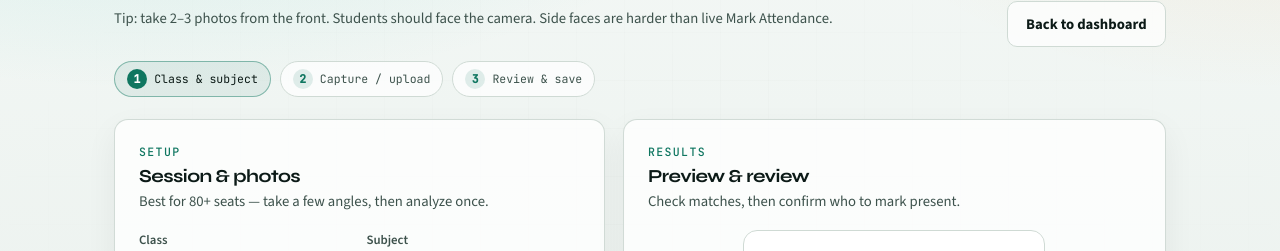
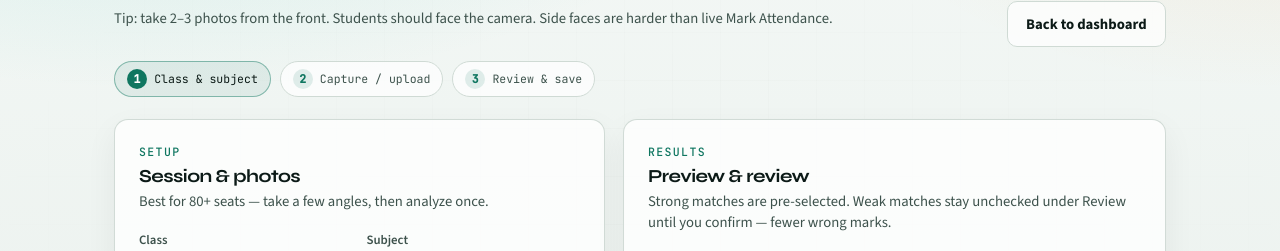
Before and after one commit to Karan2926/Assignment, a Flask app: page /mark_attendance_classroom in a window 1280 px wide. Shown: the part 160-411 px from the top of the page. Run offline with Flask 3, Linux system fonts and the light colour scheme; the visitor is signed in with stand-in values (Sample User, id 1); data that the repository does not hold is empty; a map, chart or similar area stays blank.

Commit message:
Replace confidence column with teacher Review workflow
Hide raw match percentages after classroom recognition. Strong matches
auto-select as Auto-OK; weaker matches stay unchecked as Needs review
so teachers confirm before saving and reduce wrong attendance marks.

Co-authored-by: Karan singh bhadouriya <Karan2926@users.noreply.github.com>

```diff
--- a/app.py
+++ b/app.py
@@ -1174,6 +1174,7 @@ def recognize_classroom():
         from model import (
             CLASSROOM_MARGIN,
             CLASSROOM_SIM_THRESHOLD,
+            CLASSROOM_STRONG_THRESHOLD,
             extract_embeddings_for_classroom,
             load_model_if_exists,
             predict_with_model,
@@ -1236,6 +1237,7 @@ def recognize_classroom():
                     "name": "Unknown",
                     "student_id": None,
                     "already_marked": False,
+                    "needs_review": True,
                     "closest_name": None,
                     "closest_confidence": float(closest_conf) if closest_id is not None else 0.0,
                 }
@@ -1260,6 +1262,8 @@ def recognize_classroom():
                         entry["class"] = row["class"]
                         entry["student_id"] = sid
                         entry["confidence"] = float(conf)
+                        # Weak matches need teacher confirmation (UI hides raw %)
+                        entry["needs_review"] = float(conf) < CLASSROOM_STRONG_THRESHOLD
 
                         c.execute(
                             """
@@ -1278,6 +1282,7 @@ def recognize_classroom():
 
                 # Not matched — keep label simple for teachers
                 entry["name"] = "Unknown"
+                entry["needs_review"] = True
                 entry["confidence"] = float(entry.get("closest_confidence") or conf or 0.0)
                 results_list.append(entry)
 
--- a/model.py
+++ b/model.py
@@ -22,6 +22,8 @@ CACHE_PATH = "embedding_cache.pkl"
 # buffalo_l recognition is ArcFace-family; far seats need strong detection/crops.
 LIVE_SIM_THRESHOLD = 0.38
 CLASSROOM_SIM_THRESHOLD = 0.28
+# Above match threshold but below this → teacher must confirm (UI "Needs review")
+CLASSROOM_STRONG_THRESHOLD = 0.40
 MARGIN = 0.03
 CLASSROOM_MARGIN = 0.02
 
--- a/static/js/camera_mark_classroom.js
+++ b/static/js/camera_mark_classroom.js
@@ -177,16 +177,43 @@ function drawPreview() {
   ctx.fillText("Preview (first photo) — results merged below", 18, 30);
 }
 
+/** Strong enough to auto-check; weaker matches need teacher review first. */
+const STRONG_MATCH = 0.40;
+
+function reviewInfo(face) {
+  if (!face.recognized) {
+    return { label: "Unknown — skip", autoCheck: false, needsReview: true };
+  }
+  if (face.already_marked) {
+    return { label: "Already marked", autoCheck: false, needsReview: false };
+  }
+  if (face.needs_review === true || (face.confidence || 0) < STRONG_MATCH) {
+    return { label: "Needs review", autoCheck: false, needsReview: true };
+  }
+  return { label: "Auto-OK", autoCheck: true, needsReview: false };
+}
+
 function buildTable() {
   recognizedTableBody.innerHTML = "";
+  let reviewCount = 0;
+
   detectedFaces.forEach((face) => {
+    const review = reviewInfo(face);
+    if (review.needsReview && face.recognized && !face.already_marked) {
+      reviewCount += 1;
+    }
+
     const tr = document.createElement("tr");
+    if (review.label === "Needs review") {
+      tr.style.background = "rgba(245, 158, 11, 0.08)";
+    }
 
     const checkTd = document.createElement("td");
-    if (face.recognized) {
+    if (face.recognized && !face.already_marked) {
       const checkbox = document.createElement("input");
       checkbox.type = "checkbox";
-      checkbox.checked = !face.already_marked;
+      // Only auto-check strong matches — weak ones need teacher confirmation
+      checkbox.checked = review.autoCheck;
       checkbox.dataset.studentId = face.student_id;
       checkTd.appendChild(checkbox);
     }
@@ -198,22 +225,34 @@ function buildTable() {
       : "Unknown";
     tr.appendChild(nameTd);
 
-    const confTd = document.createElement("td");
-    confTd.innerText = Math.round((face.confidence || 0) * 100) + "%";
-    tr.appendChild(confTd);
+    const reviewTd = document.createElement("td");
+    reviewTd.innerText = review.label;
+    if (review.label === "Needs review") {
+      reviewTd.style.fontWeight = "600";
+      reviewTd.style.color = "var(--amber, #B45309)";
+    } else if (review.label === "Auto-OK") {
+      reviewTd.style.color = "var(--teal, #0F766E)";
+    }
+    tr.appendChild(reviewTd);
 
     const statusTd = document.createElement("td");
     if (!face.recognized) {
       statusTd.innerText = "Not matched";
     } else if (face.already_marked) {
       statusTd.innerText = "Already marked today";
+    } else if (review.autoCheck) {
+      statusTd.innerText = "Ready to save";
     } else {
-      statusTd.innerText = "Ready";
+      statusTd.innerText = "Confirm checkbox if correct";
     }
     tr.appendChild(statusTd);
 
     recognizedTableBody.appendChild(tr);
   });
+
+  if (reviewCount > 0) {
+    analyzeStatus.innerText += ` ${reviewCount} weak match(es) need your review before saving.`;
+  }
 }
 
 confirmBtn.addEventListener("click", async () => {
--- a/templates/mark_attendance_classroom.html
+++ b/templates/mark_attendance_classroom.html
@@ -94,7 +94,7 @@
       <div class="card2">
         <span class="eyebrow">Results</span>
         <h2 class="panel-title">Preview &amp; review</h2>
-        <p class="panel-copy">Check matches, then confirm who to mark present.</p>
+        <p class="panel-copy">Strong matches are pre-selected. Weak matches stay unchecked under Review until you confirm — fewer wrong marks.</p>
 
         <div class="text-center">
           <canvas id="resultCanvas" style="max-width:100%; border-radius:var(--radius); border:1px solid var(--line); background:#fff;"></canvas>
@@ -108,7 +108,7 @@
           <div class="table-responsive">
             <table class="table2">
               <thead>
-                <tr><th></th><th>Name</th><th>Confidence</th><th>Status</th></tr>
+                <tr><th></th><th>Name</th><th>Review</th><th>Status</th></tr>
               </thead>
               <tbody id="recognizedTableBody"></tbody>
             </table>
```
Also changed, not shown: static/js/camera_mark.js (+4 -3 lines).
